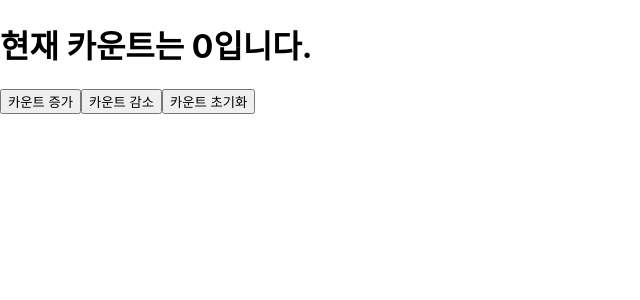
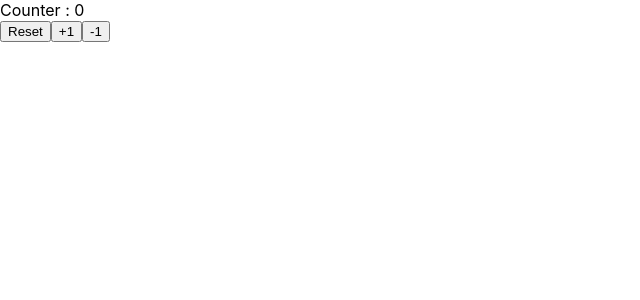
Before and after one commit to weatherbetter/React-study, a React (Create React App) app: page / in a window 1280 px wide. Shown: the top 300 px of the page, without its empty margins (0-640 px from the left). Built offline with nearby package versions, Linux system fonts and the light colour scheme.

Commit message:
feature: count 증가/감소/초기화

```diff
--- a/src/App.js
+++ b/src/App.js
@@ -1,10 +1,10 @@
 import "./App.css";
-import Todo from "./practice01/Todo";
+import Parent from "./practice03/Parent";
 
 function App() {
     return (
         <>
-            <Todo />
+            <Parent />
         </>
     );
 }
--- /dev/null
+++ b/src/practice03/Child.js
@@ -0,0 +1,22 @@
+function Child(props) {
+    return (
+        <>
+            <button
+                onClick={() => {
+                    props.setCount(props.count + props.updownCount);
+                }}
+            >
+                +{props.updownCount}
+            </button>
+            <button
+                onClick={() => {
+                    props.setCount(props.count - props.updownCount);
+                }}
+            >
+                -{props.updownCount}
+            </button>
+        </>
+    );
+}
+
+export default Child;
--- /dev/null
+++ b/src/practice03/Parent.js
@@ -0,0 +1,24 @@
+import { useState } from "react";
+import Child from "./Child";
+
+function Parent() {
+    const resetCount = 0;
+    const updownCount = 1;
+    const [count, setCount] = useState(resetCount);
+
+    return (
+        <>
+            <div>Counter : {count}</div>
+            <button
+                onClick={() => {
+                    setCount(resetCount);
+                }}
+            >
+                Reset
+            </button>
+            <Child count={count} setCount={setCount} updownCount = {updownCount}/>
+        </>
+    );
+}
+
+export default Parent;
```
Also changed, not shown: index.html (added, +19 -0 lines).
